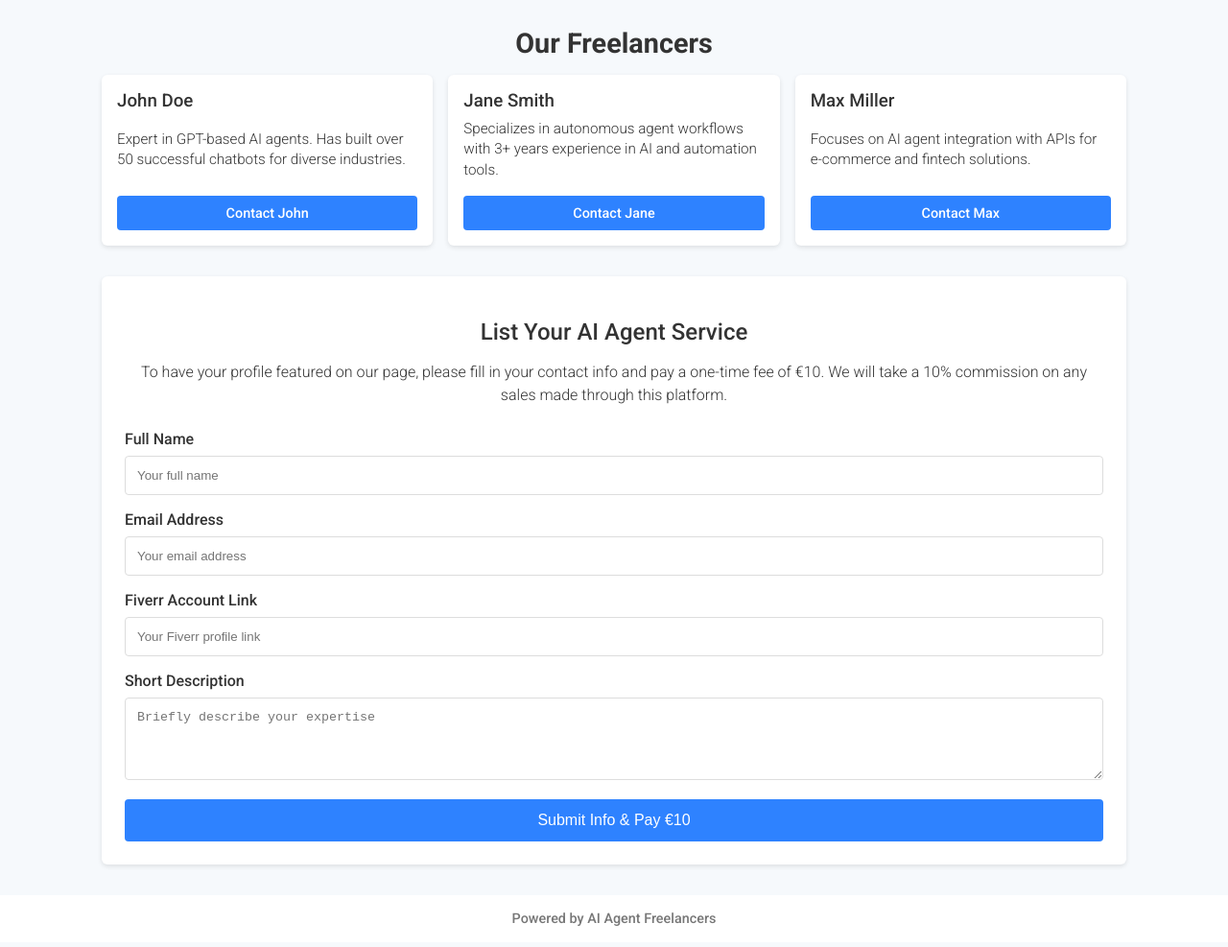
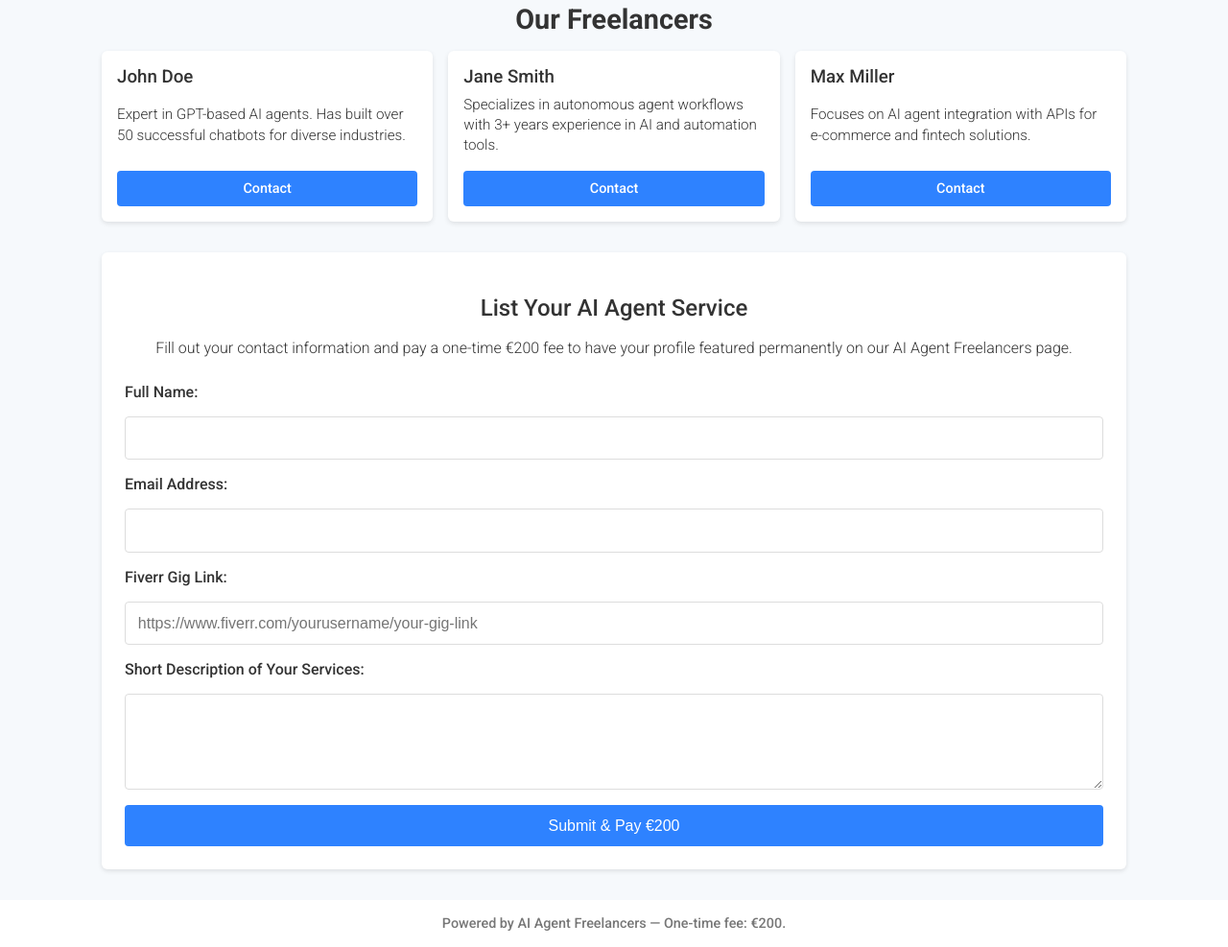
Before and after one commit to OwlofProfit/ai-agent-developers, a plain HTML site: page index.html in a window 1280 px wide. Shown: the part 466-1453 px from the top of the page at 96% size. Drawn offline with Linux system fonts and the light colour scheme.

Commit message:
Update index.html

```diff
--- a/index.html
+++ b/index.html
@@ -3,6 +3,10 @@
 <head>
   <meta charset="UTF-8" />
   <title>AI Agent Freelancers</title>
+
+  <!-- Favicon -->
+  <link rel="icon" type="image/png" href="favicon.png" />
+
   <!-- Google font: Roboto (free to use) -->
   <link rel="preconnect" href="https://fonts.gstatic.com" crossorigin />
   <link href="https://fonts.googleapis.com/css2?family=Roboto:wght@300;500;700&display=swap" rel="stylesheet" />
@@ -31,11 +35,14 @@
       text-decoration: none;
       color: inherit;
     }
+
+    /* Container for general content width */
     .container {
       max-width: 1100px;
       margin: 0 auto;
       padding: 0 1rem;
     }
+
     /* ============ Header / Hero Section ============ */
     header {
       background: linear-gradient(120deg, #2e82ff, #645bff);
@@ -68,6 +75,7 @@
     .cta-button:hover {
       background: #dce8fa;
     }
+
     /* ============ Section Titles ============ */
     h2.section-title {
       font-weight: 700;
@@ -75,6 +83,7 @@
       font-size: 1.8rem;
       text-align: center;
     }
+
     /* ============ Freelancers Section ============ */
     .freelancers-section {
       margin-bottom: 2rem;
@@ -115,7 +124,8 @@
     .contact-btn:hover {
       background: #1b5fcc;
     }
-    /* ============ Listing / Payment Section ============ */
+
+    /* ============ Listing / Pay Section ============ */
     .listing-section {
       background: #fff;
       border-radius: 6px;
@@ -134,36 +144,37 @@
       margin-bottom: 1.5rem;
       line-height: 1.5;
     }
-    /* Formulár pre freelancerov */
-    .form-group {
-      margin-bottom: 1rem;
+
+    /* ======== Listing Form Styles ======== */
+    #listingForm {
+      display: flex;
+      flex-direction: column;
+      gap: 1rem;
     }
-    .form-group label {
-      display: block;
-      margin-bottom: 0.5rem;
+    #listingForm label {
+      font-weight: 500;
     }
-    .form-group input,
-    .form-group textarea {
-      width: 100%;
-      padding: 0.75rem;
+    #listingForm input,
+    #listingForm textarea {
+      padding: 0.8rem;
       border: 1px solid #ddd;
       border-radius: 4px;
+      font-size: 1rem;
     }
-    .submit-btn {
-      display: block;
-      width: 100%;
-      padding: 0.8rem;
+    #listingForm button {
       background: #2e82ff;
       color: #fff;
       border: none;
+      padding: 0.8rem;
       border-radius: 4px;
       font-size: 1rem;
       cursor: pointer;
       transition: 0.2s ease;
     }
-    .submit-btn:hover {
+    #listingForm button:hover {
       background: #1b5fcc;
     }
+
     /* ============ Footer ============ */
     footer {
       background: #fff;
@@ -173,6 +184,7 @@
       font-size: 0.9rem;
       color: #777;
     }
+
     @media (max-width: 600px) {
       header h1 {
         font-size: 2rem;
@@ -189,7 +201,8 @@
   <header>
     <div class="container">
       <h1>AI Agent Freelancers</h1>
-      <p>Find or offer specialized AI Agent development services. Pay a one-time €10 fee to list your services.</p>
+      <!-- Pôvodný text o 200 € poplatku je odstránený -->
+      <p>Find or offer specialized AI Agent development services.</p>
       <a href="#list-your-profile" class="cta-button">List Your Profile</a>
     </div>
   </header>
@@ -212,58 +225,52 @@
     <section id="freelancers" class="freelancers-section">
       <h2 class="section-title">Our Freelancers</h2>
       <div class="freelancer-list">
-
         <!-- Freelancer Card #1 -->
         <div class="freelancer-card">
           <h3>John Doe</h3>
           <p>Expert in GPT-based AI agents. Has built over 50 successful chatbots for diverse industries.</p>
-          <a href="mailto:john.doe@example.com" class="contact-btn">Contact John</a>
+          <!-- Namiesto mailto linku dáme príklad Fiverr link, len text "Contact" -->
+          <a href="https://www.fiverr.com/johndoe/sample-gig" class="contact-btn" target="_blank">Contact</a>
         </div>
 
         <!-- Freelancer Card #2 -->
         <div class="freelancer-card">
           <h3>Jane Smith</h3>
           <p>Specializes in autonomous agent workflows with 3+ years experience in AI and automation tools.</p>
-          <a href="mailto:jane.smith@example.com" class="contact-btn">Contact Jane</a>
+          <a href="https://www.fiverr.com/janesmith/sample-gig" class="contact-btn" target="_blank">Contact</a>
         </div>
 
         <!-- Freelancer Card #3 (dummy example) -->
         <div class="freelancer-card">
           <h3>Max Miller</h3>
           <p>Focuses on AI agent integration with APIs for e-commerce and fintech solutions.</p>
-          <a href="mailto:max.miller@example.com" class="contact-btn">Contact Max</a>
+          <a href="https://www.fiverr.com/maxmiller/sample-gig" class="contact-btn" target="_blank">Contact</a>
         </div>
-
       </div>
     </section>
 
-    <!-- List Your Profile / Payment Section -->
+    <!-- List Your Profile / Payment Section with Form -->
     <section id="list-your-profile" class="listing-section">
       <h2>List Your AI Agent Service</h2>
       <p class="pay-description">
-        To have your profile featured on our page, please fill in your contact info and pay a one-time fee of €10.
-        We will take a 10% commission on any sales made through this platform.
+        Fill out your contact information and pay a one-time €200 fee to have your profile featured permanently on our AI Agent Freelancers page.
       </p>
-      <!-- Freelancer Info Form -->
+
+      <!-- Freelancer Data Form -->
       <form id="listingForm">
-        <div class="form-group">
-          <label for="name">Full Name</label>
-          <input type="text" id="name" name="name" placeholder="Your full name" required>
-        </div>
-        <div class="form-group">
-          <label for="email">Email Address</label>
-          <input type="email" id="email" name="email" placeholder="Your email address" required>
-        </div>
-        <!-- Fiverr Account Link Field -->
-        <div class="form-group">
-          <label for="fiverr">Fiverr Account Link</label>
-          <input type="url" id="fiverr" name="fiverr" placeholder="Your Fiverr profile link" required>
-        </div>
-        <div class="form-group">
-          <label for="description">Short Description</label>
-          <textarea id="description" name="description" rows="4" placeholder="Briefly describe your expertise" required></textarea>
-        </div>
-        <button type="submit" class="submit-btn">Submit Info &amp; Pay €10</button>
+        <label for="name">Full Name:</label>
+        <input type="text" id="name" name="name" required>
+
+        <label for="email">Email Address:</label>
+        <input type="email" id="email" name="email" required>
+
+        <label for="fiverLink">Fiverr Gig Link:</label>
+        <input type="url" id="fiverLink" name="fiverLink" placeholder="https://www.fiverr.com/yourusername/your-gig-link" required>
+
+        <label for="description">Short Description of Your Services:</label>
+        <textarea id="description" name="description" rows="4" required></textarea>
+
+        <button type="submit">Submit &amp; Pay €200</button>
       </form>
     </section>
 
@@ -272,46 +279,39 @@
   <!-- ========== FOOTER ========== -->
   <footer>
     <div class="container">
-      Powered by AI Agent Freelancers
+      Powered by AI Agent Freelancers &mdash; One-time fee: €200.
     </div>
   </footer>
 
   <!-- ========== JAVASCRIPT FOR FORM SUBMISSION ========== -->
   <script>
-    // Replace YOUR_FORMSPREE_ENDPOINT with your actual Formspree endpoint.
-    const FORMSPREE_ENDPOINT = 'https://formspree.io/f/YOUR_FORMSPREE_ENDPOINT';
+    const form = document.getElementById('listingForm');
+    form.addEventListener('submit', function(e) {
+      e.preventDefault(); // Zabraňujeme klasickému odoslaniu formulára
 
-    document.getElementById('listingForm').addEventListener('submit', function(e) {
-      e.preventDefault(); // Prevent default form submission
+      const formData = new FormData(form);
 
-      const formData = new FormData(this);
-
-      fetch(FORMSPREE_ENDPOINT, {
+      // Odoslanie údajov cez Formspree – nahraď YOUR_FORMSPREE_ENDPOINT svojím endpointom
+      fetch('https://formspree.io/f/mjkyvqye', {
         method: 'POST',
         headers: { 'Accept': 'application/json' },
         body: formData
       })
       .then(response => {
         if (response.ok) {
-          // On successful submission, redirect to PayPal checkout
-          const paypalURL = "https://www.paypal.com/cgi-bin/webscr" +
-            "?cmd=_xclick" +
-            "&business=YOUR-PAYPAL-EMAIL@example.com" +
-            "&item_name=AI+Agent+Freelancer+Listing+Fee" +
-            "&amount=10.00" +
-            "&currency_code=EUR" +
-            "&return=https://yourdomain.com/success.html" +
-            "&cancel_return=https://yourdomain.com/cancel.html";
-          window.location.href = paypalURL;
+          // Po úspešnom odoslaní údajov sa presmerujeme na PayPal.me link pre 200 €
+          const paypalMeURL = "https://paypal.me/SwiftSceneStudios/200?country.x=SK&locale.x=sk_SK";
+          window.location.href = paypalMeURL;
         } else {
-          alert('There was an error sending your information. Please try again.');
+          alert('Error sending form data. Please try again.');
         }
       })
       .catch(error => {
         console.error('Error:', error);
-        alert('An error occurred. Please try again.');
+        alert('There was an error submitting the form.');
       });
     });
   </script>
+
 </body>
 </html>
```
